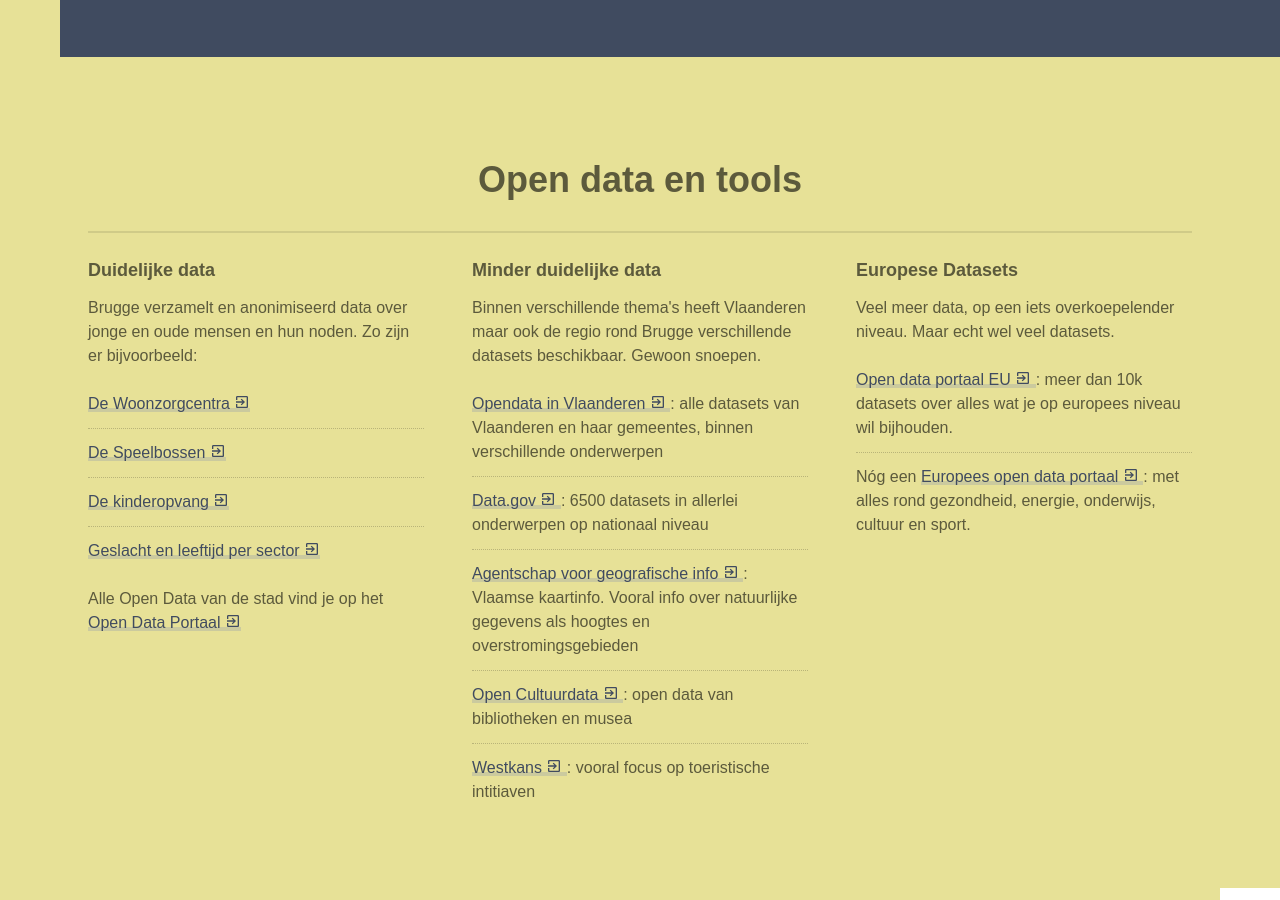
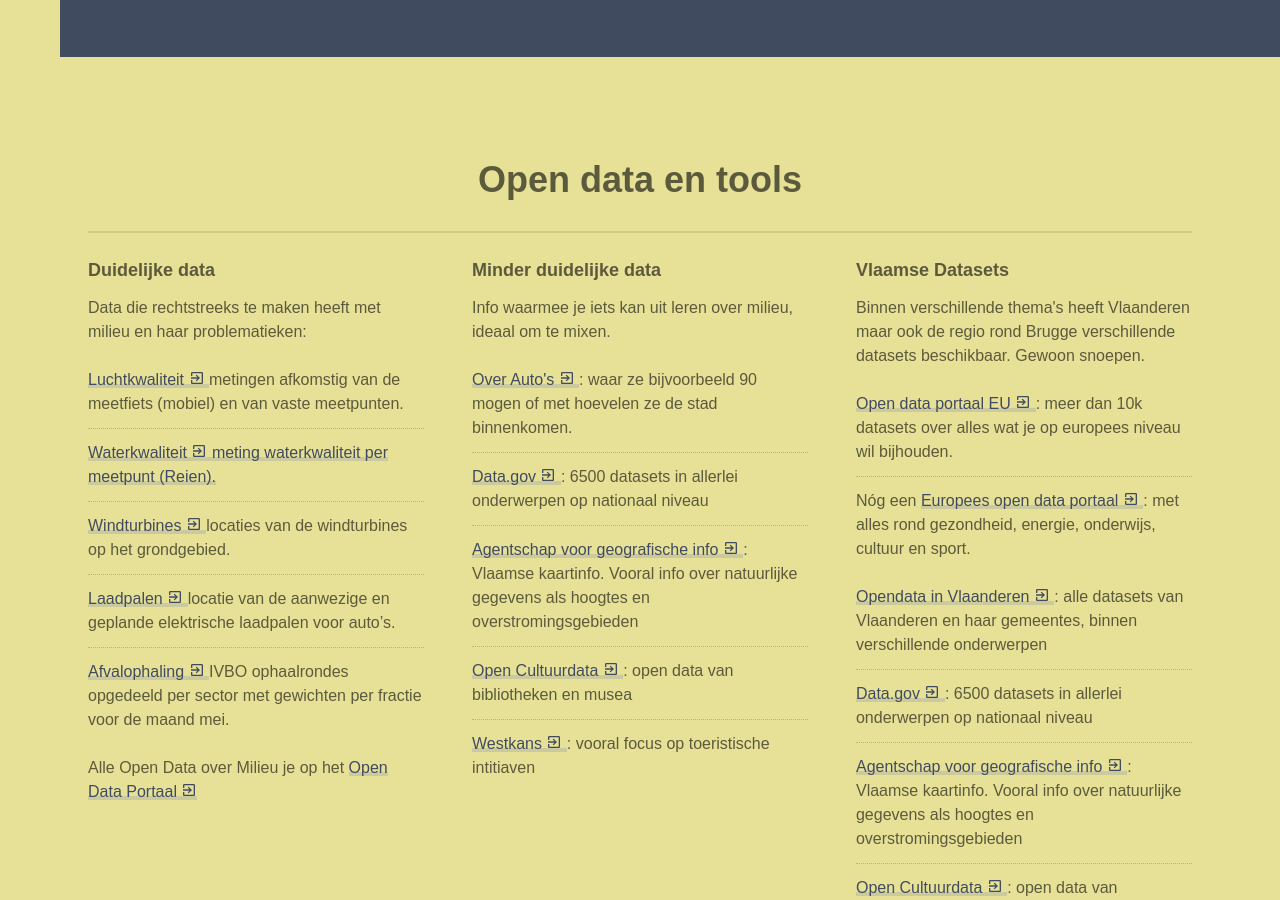
Before and after one commit to nerdlab-be/cityhacks-2018, a Jekyll site: the page built from _pages/index.markdown, in a window 1280 px wide and 900 px high, scrolled down 5052 px. Built offline with Jekyll 4.4.1, drawn with Linux system fonts in a browser that asks for light colours; some web fonts are replaced.

Commit message:
Duidelijke data toegevoegd, de rest wat overhoop gesmeten

```diff
--- a/_layouts/template-index.html
+++ b/_layouts/template-index.html
@@ -139,19 +139,35 @@
       <div class="o-layout u-divider-top">
         <div class="o-layout__item u-1/3@medium">
           <h3 class="c-small-title">Duidelijke data</h3>
-          <p class="c-para-small">Brugge verzamelt en anonimiseerd data over jonge en oude mensen en hun noden. Zo zijn er bijvoorbeeld:</p>
+          <p class="c-para-small">Data die rechtstreeks te maken heeft met milieu en haar problematieken:</p>
           <ul class="o-list-bare c-list-small">
-            <li class="c-list-small__item"><a href="https://www.brugge.be/open-data-grondgebied#wzc" target="_blank" class="c-link c-link--faux">De Woonzorgcentra {% include atom.icon.html value="external" %}</a></li>
-            <li class="c-list-small__item"><a href="https://www.brugge.be/open-data-grondgebied#Speelbossen" target="_blank" class="c-link c-link--faux">De Speelbossen {% include atom.icon.html value="external" %}</a></li>
-            <li class="c-list-small__item"><a href="https://www.brugge.be/open-data-grondgebied#kinderopvang" target="_blank" class="c-link c-link--faux">De kinderopvang {% include atom.icon.html value="external" %}</a></li>
-            <li class="c-list-small__item"><a href="https://www.brugge.be/open-data-bevolking" target="_blank" class="c-link c-link--faux">Geslacht en leeftijd per sector {% include atom.icon.html value="external" %}</a></li>
+            <li class="c-list-small__item"><a href="https://www.brugge.be/open-data-milieu-natuur#lk" target="_blank" class="c-link c-link--faux">Luchtkwaliteit{% include atom.icon.html value="external" %}</a> metingen afkomstig van de meetfiets (mobiel) en van vaste meetpunten.</li>
+            <li class="c-list-small__item"><a href="#" target="_blank" class="c-link c-link--faux">Waterkwaliteit {% include atom.icon.html value="external" %} meting waterkwaliteit per meetpunt (Reien).</a></li>
+            <li class="c-list-small__item"><a href="https://www.brugge.be/open-data-milieu-natuur#wt" target="_blank" class="c-link c-link--faux">Windturbines {% include atom.icon.html value="external" %}</a> locaties van de windturbines op het grondgebied.</li>
+            <li class="c-list-small__item"><a href="#" target="_blank" class="c-link c-link--faux">Laadpalen {% include atom.icon.html value="external" %}</a> locatie van de aanwezige en geplande elektrische laadpalen voor auto’s.</li>
+            <li class="c-list-small__item"><a href="#" target="_blank" class="c-link c-link--faux">Afvalophaling {% include atom.icon.html value="external" %}</a> IVBO ophaalrondes opgedeeld per sector met gewichten per fractie voor de maand mei.</li>
           </ul>
-          <p class="c-para-small">Alle Open Data van de stad vind je op het <a href="https://www.brugge.be/opendata" target="_blank" class="c-link c-link--faux">Open Data Portaal {% include atom.icon.html value="external" %}</a></p>
+          <p class="c-para-small">Alle Open Data over Milieu je op het <a href="https://www.brugge.be/open-data-milieu-natuur" target="_blank" class="c-link c-link--faux">Open Data Portaal {% include atom.icon.html value="external" %}</a></p>
         </div>
         <div class="o-layout__item u-1/3@medium">
           <h3 class="c-small-title js-collapsed__title">Minder duidelijke data</h3>
+          <p class="c-para-small">Info waarmee je iets kan uit leren over milieu, ideaal om te mixen.</p>
+          <ul class="o-list-bare c-list-small">
+            <li class="c-list-small__item"><a href="http://opendata.vlaanderen.be" target="_blank" class="c-link c-link--faux">Over Auto's {% include atom.icon.html value="external" %}</a>: waar ze bijvoorbeeld 90 mogen of met hoevelen ze de stad binnenkomen.</li>
+            <li class="c-list-small__item"><a href="https://data.gov.be/nl" target="_blank" class="c-link c-link--faux">Data.gov {% include atom.icon.html value="external" %}</a>: 6500 datasets in allerlei onderwerpen op nationaal niveau</li>
+            <li class="c-list-small__item"><a href="https://download.agiv.be/catalogus" target="_blank" class="c-link c-link--faux">Agentschap voor geografische info {% include atom.icon.html value="external" %}</a>: Vlaamse kaartinfo. Vooral info over natuurlijke gegevens als hoogtes en overstromingsgebieden</li>
+            <li class="c-list-small__item"><a href="https://www.opencultuurdata.be/datasets/" target="_blank" class="c-link c-link--faux">Open Cultuurdata {% include atom.icon.html value="external" %}</a>: open data van bibliotheken en musea</li>
+            <li class="c-list-small__item"><a href="https://www.inter.vlaanderen" target="_blank" class="c-link c-link--faux">Westkans {% include atom.icon.html value="external" %}</a>: vooral focus op toeristische intitiaven</li>
+          </ul>
+        </div>
+        <div class="o-layout__item u-1/3@medium">
+          <h3 class="c-small-title js-collapsed__title">Vlaamse Datasets</h3>
           <p class="c-para-small">Binnen verschillende thema's heeft Vlaanderen maar ook de regio rond Brugge verschillende datasets beschikbaar. Gewoon snoepen.</p>
           <ul class="o-list-bare c-list-small">
+            <li class="c-list-small__item"><a href="https://data.europa.eu/euodp/nl/data" target="_blank" class="c-link c-link--faux">Open data portaal EU {% include atom.icon.html value="external" %}</a>: meer dan 10k datasets over alles wat je op europees niveau wil bijhouden.</li>
+            <li class="c-list-small__item">Nóg een <a href="https://www.europeandataportal.eu/nl/homepage" target="_blank" class="c-link c-link--faux">Europees open data portaal {% include atom.icon.html value="external" %}</a>: met alles rond gezondheid, energie, onderwijs, cultuur en sport.</li>
+          </ul>
+           <ul class="o-list-bare c-list-small">
             <li class="c-list-small__item"><a href="http://opendata.vlaanderen.be" target="_blank" class="c-link c-link--faux">Opendata in Vlaanderen {% include atom.icon.html value="external" %}</a>: alle datasets van Vlaanderen en haar gemeentes, binnen verschillende onderwerpen</li>
             <li class="c-list-small__item"><a href="https://data.gov.be/nl" target="_blank" class="c-link c-link--faux">Data.gov {% include atom.icon.html value="external" %}</a>: 6500 datasets in allerlei onderwerpen op nationaal niveau</li>
             <li class="c-list-small__item"><a href="https://download.agiv.be/catalogus" target="_blank" class="c-link c-link--faux">Agentschap voor geografische info {% include atom.icon.html value="external" %}</a>: Vlaamse kaartinfo. Vooral info over natuurlijke gegevens als hoogtes en overstromingsgebieden</li>
@@ -159,14 +175,6 @@
             <li class="c-list-small__item"><a href="https://www.inter.vlaanderen" target="_blank" class="c-link c-link--faux">Westkans {% include atom.icon.html value="external" %}</a>: vooral focus op toeristische intitiaven</li>
           </ul>
         </div>
-        <div class="o-layout__item u-1/3@medium">
-          <h3 class="c-small-title js-collapsed__title">Europese Datasets</h3>
-          <p class="c-para-small">Veel meer data, op een iets overkoepelender niveau. Maar echt wel veel datasets.</p>
-          <ul class="o-list-bare c-list-small">
-            <li class="c-list-small__item"><a href="https://data.europa.eu/euodp/nl/data" target="_blank" class="c-link c-link--faux">Open data portaal EU {% include atom.icon.html value="external" %}</a>: meer dan 10k datasets over alles wat je op europees niveau wil bijhouden.</li>
-            <li class="c-list-small__item">Nóg een <a href="https://www.europeandataportal.eu/nl/homepage" target="_blank" class="c-link c-link--faux">Europees open data portaal {% include atom.icon.html value="external" %}</a>: met alles rond gezondheid, energie, onderwijs, cultuur en sport.</li>
-          </ul>
-        </div>
       </div>
     </div>
   </div>
```
